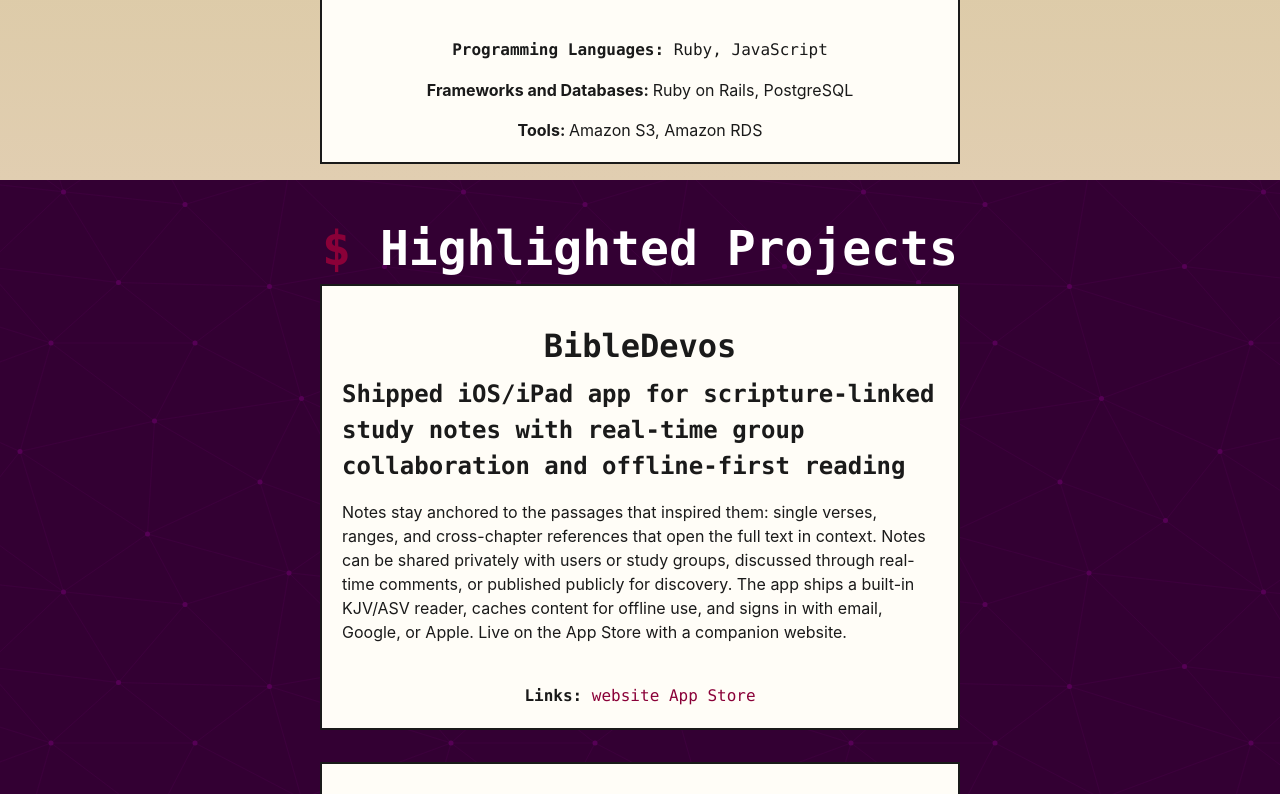
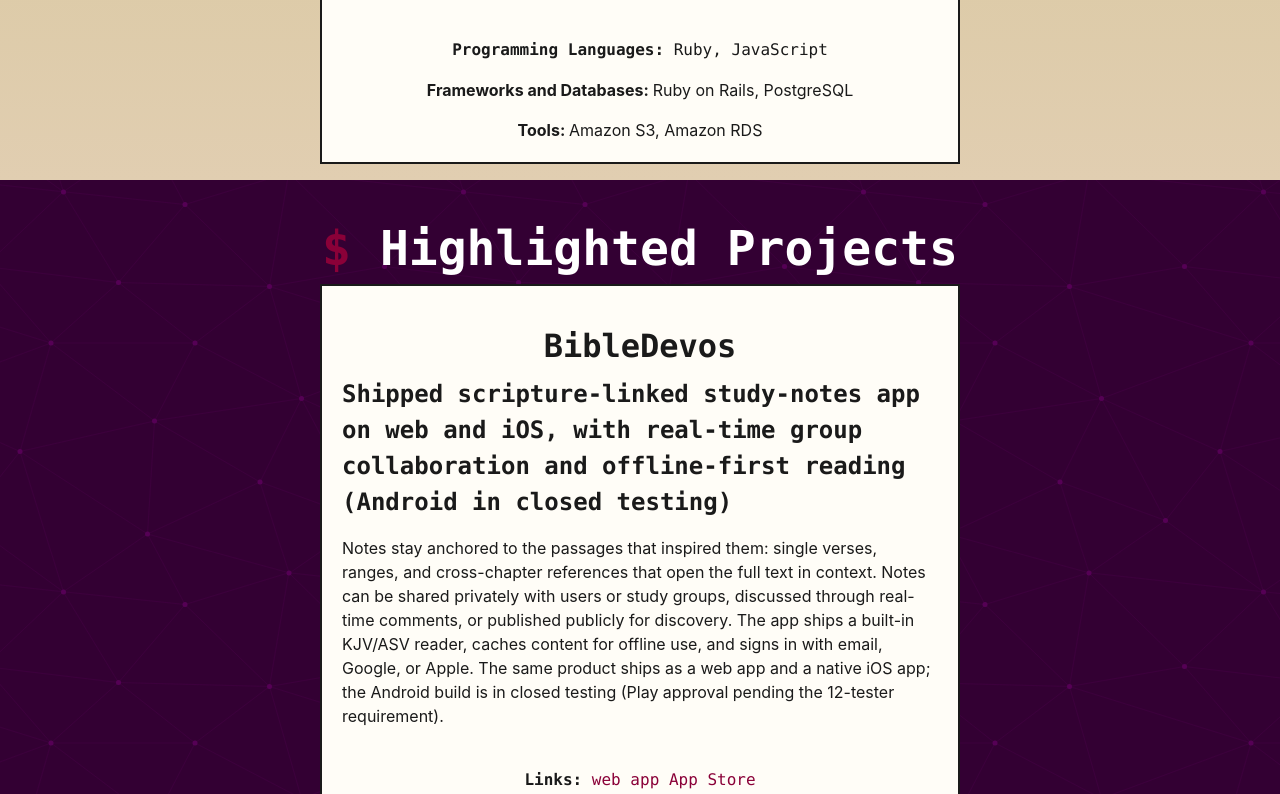
Before and after one commit to paulpan05/personal-website-minified, a Next.js app: page / in a window 1280 px wide. Shown: the part 2000-2794 px from the top of the page. Built offline with nearby package versions, Linux system fonts and the light colour scheme; no server answers.

Commit message:
About: NYC metro, BibleDevos + honest GPU copy; Projects: BibleDevos, hackathon wins, drop mlp-theano

```diff
--- a/src/data/paragraphs.ts
+++ b/src/data/paragraphs.ts
@@ -1,4 +1,4 @@
-export const aboutMeText = `I currently live in the Greater Boston area, and I am working as a software engineer at Meta's Reality Labs. I am experienced with building and debugging iOS and Android applications at work (including Android system apps). I have also developed full-stack web applications with Node.js, React, and Next.js. One of the projects I am doing outside of work is a hardware-agnostic parallel computing library written in C++, Objective-C, and CUDA, as I am interested to learn more about the area of HPC.`;
+export const aboutMeText = `I currently live in the New York City metropolitan area, and I am working as a software engineer at Meta's Reality Labs. I am experienced with building and debugging iOS and Android applications at work (including Android system apps). I have also developed full-stack web applications with Node.js, React, and Next.js. Outside of work I ship iOS apps — most recently BibleDevos, a scripture-linked study-notes app on the App Store — and explore hardware-agnostic GPU compute in C++ and CUDA.`;
 
 export const aboutThisSiteText = `This website is developed with Next.js and deployed to Cloudflare Workers.`;
 
--- a/src/data/subsections.ts
+++ b/src/data/subsections.ts
@@ -40,11 +40,11 @@ export const highlightedProjectsCards: HighlightedProjectCard[] = [
   {
     shortDescription: "BibleDevos",
     mediumDescription:
-      "Shipped iOS/iPad app for scripture-linked study notes with real-time group collaboration and offline-first reading",
+      "Shipped scripture-linked study-notes app on web and iOS, with real-time group collaboration and offline-first reading (Android in closed testing)",
     longDescription:
-      "Notes stay anchored to the passages that inspired them: single verses, ranges, and cross-chapter references that open the full text in context. Notes can be shared privately with users or study groups, discussed through real-time comments, or published publicly for discovery. The app ships a built-in KJV/ASV reader, caches content for offline use, and signs in with email, Google, or Apple. Live on the App Store with a companion website.",
+      "Notes stay anchored to the passages that inspired them: single verses, ranges, and cross-chapter references that open the full text in context. Notes can be shared privately with users or study groups, discussed through real-time comments, or published publicly for discovery. The app ships a built-in KJV/ASV reader, caches content for offline use, and signs in with email, Google, or Apple. The same product ships as a web app and a native iOS app; the Android build is in closed testing (Play approval pending the 12-tester requirement).",
     links: [
-      { label: "website", url: "https://bibledevos.com/" },
+      { label: "web app", url: "https://bibledevos.com/" },
       {
         label: "App Store",
         url: "https://apps.apple.com/us/app/bibledevos/id6759275734",
@@ -62,4 +62,16 @@ export const highlightedProjectsCards: HighlightedProjectCard[] = [
       { label: "numgpu", url: "https://gitlab.com/paulpan05/gpu-compute-libraries" },
     ],
   },
+  {
+    shortDescription: "Hackathon wins",
+    mediumDescription:
+      "Two winner-ribbon builds on Devpost: SideTrack and Platypus, plus iConfession and Easy Tour across four hackathons",
+    longDescription:
+      "SideTrack — optimized pothole detection through user collaboration (Winner). Platypus — a browser companion surfacing CVEs and vulnerabilities of the sites being visited (Winner). Also built iConfession and Easy Tour.",
+    links: [
+      { label: "Devpost profile", url: "https://devpost.com/paulpan05" },
+      { label: "SideTrack", url: "https://devpost.com/software/sidetrack" },
+      { label: "Platypus", url: "https://devpost.com/software/slo-hacks-2020" },
+    ],
+  },
 ];
```
